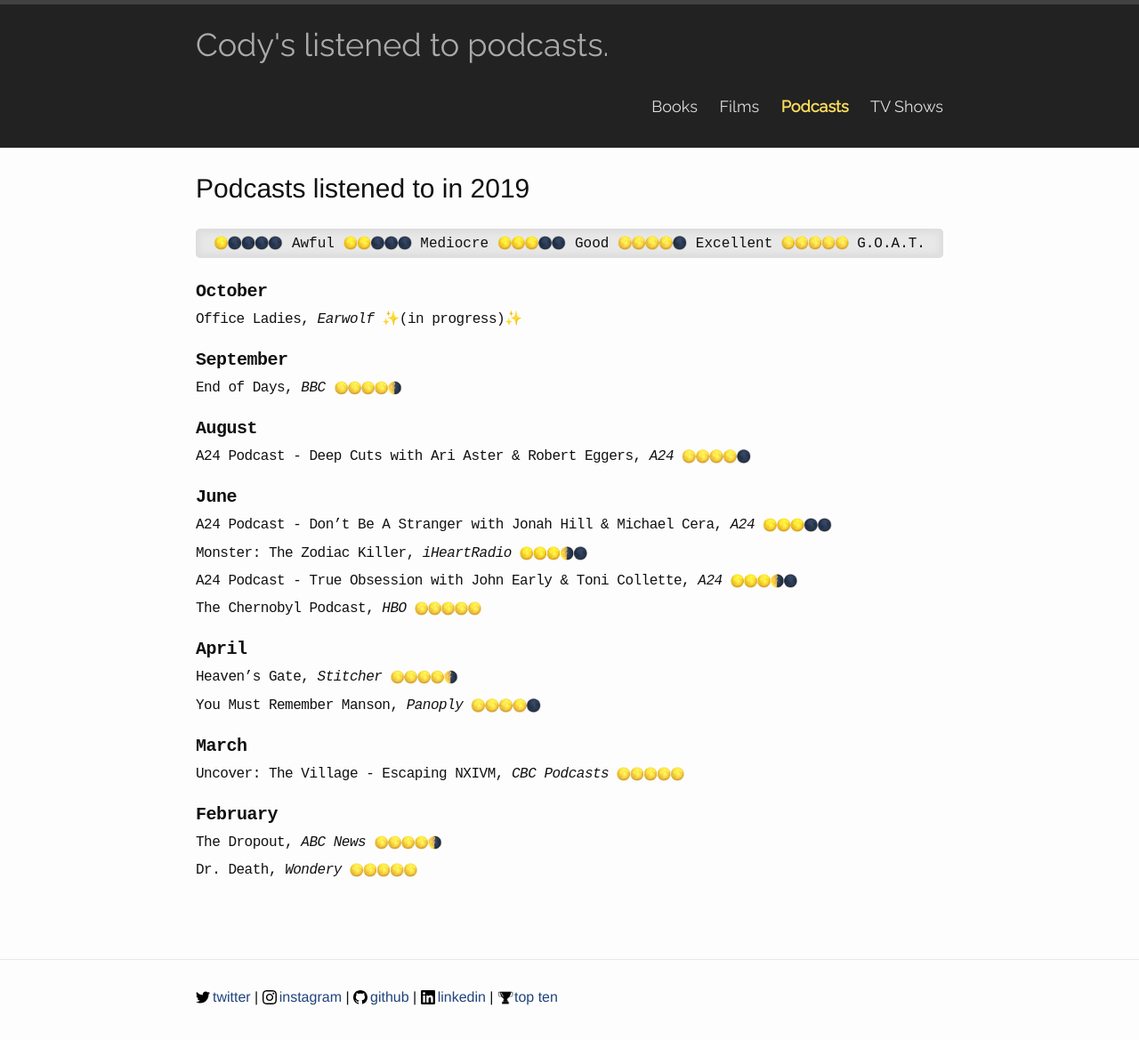
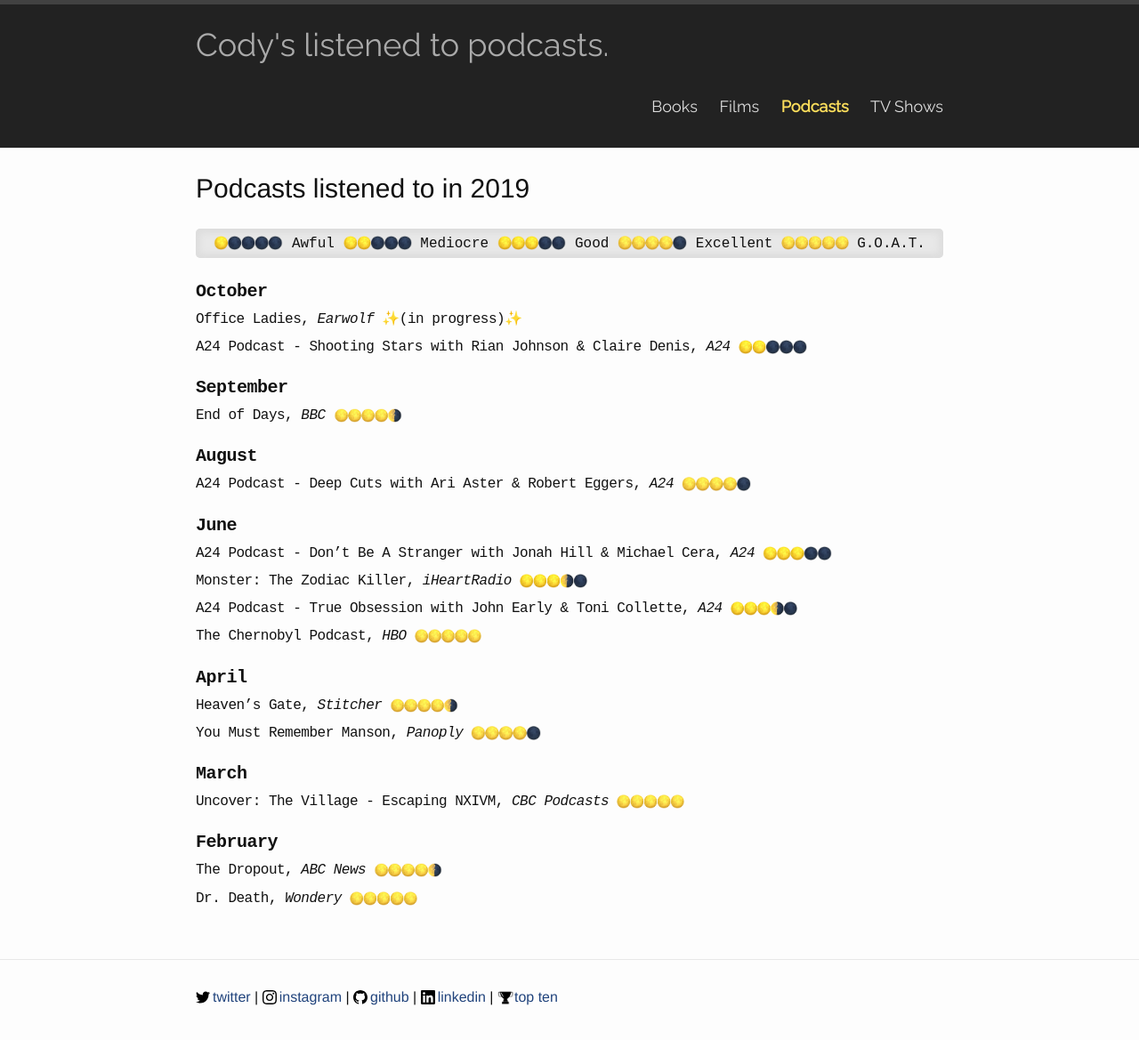
Before and after one commit to codydalerodgers/personal-blog, a Jekyll site: the page built from _podcasts/2019.md, in a window 1280 px wide. Shown: the top 1169 px of the page at 89% size. Built offline with Jekyll 4.4.1, drawn with Linux system fonts in a browser that asks for light colours.

Commit message:
Listened to A24 CD and RJ podcast

```diff
--- a/_podcasts/2019.md
+++ b/_podcasts/2019.md
@@ -6,6 +6,8 @@
 
 ## October
 Office Ladies, _Earwolf_ {{ site.inprogress }}
+
+A24 Podcast - Shooting Stars with Rian Johnson & Claire Denis, _A24_ {{ site.two }}
 
 ## September
 End of Days, _BBC_ {{ site.fourhalf }}
```
